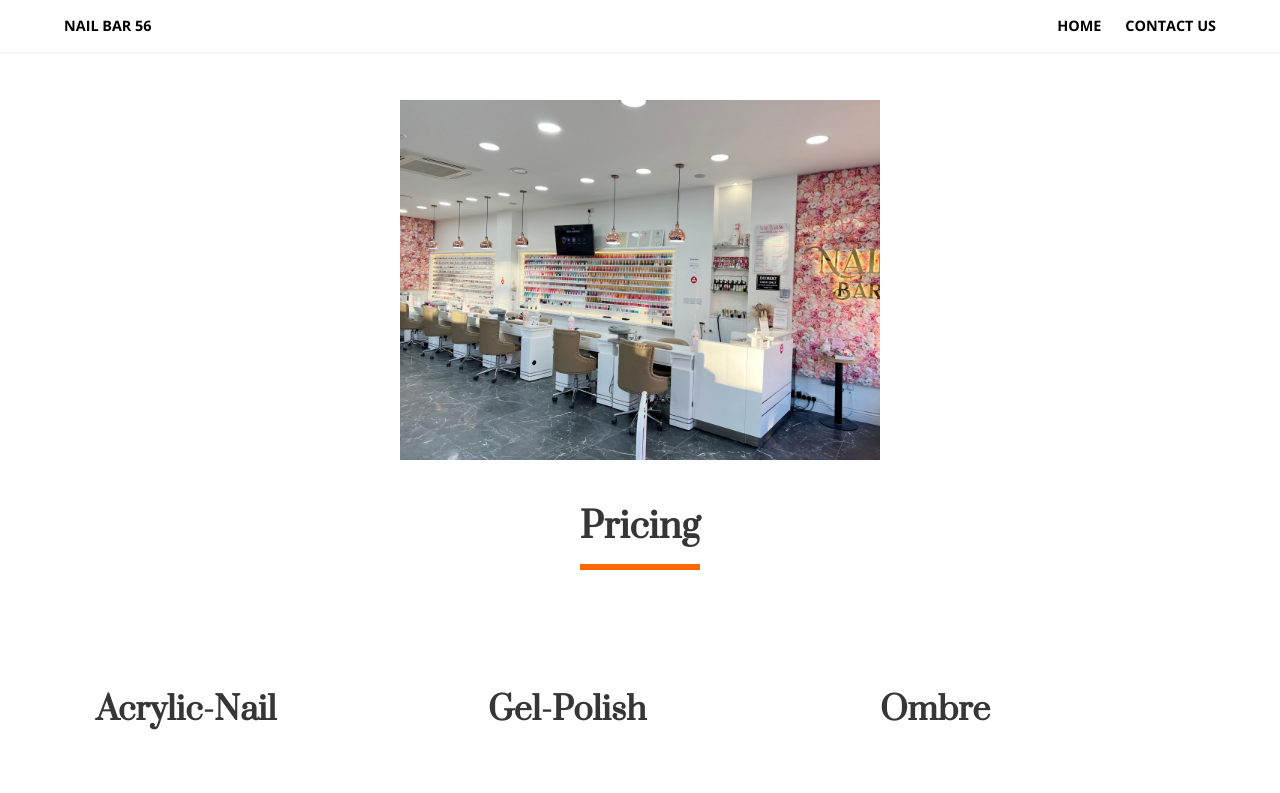
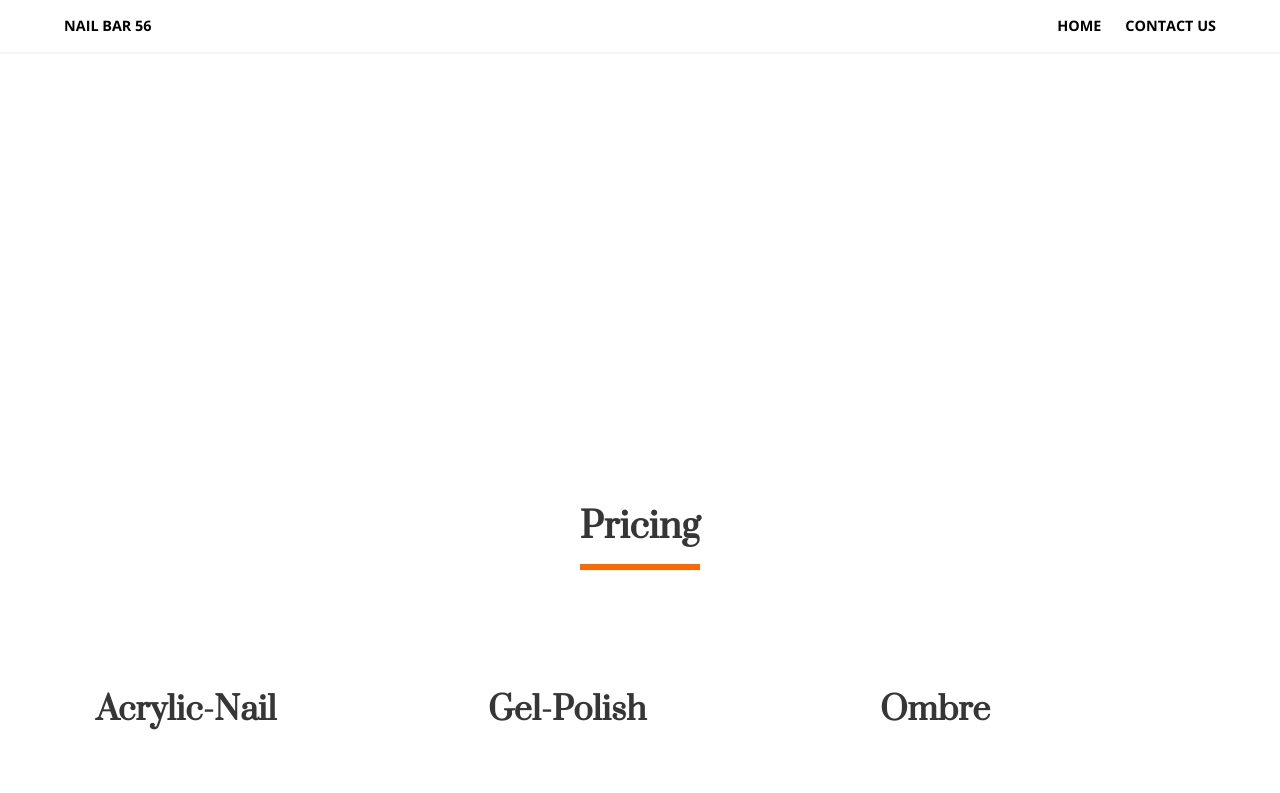
Before and after one commit to AndyNgu98/nail-bar, a website with bundled scripts: page pricing.html in a window 1280 px wide. Shown: the top 793 px of the page. Built offline with nearby package versions, Linux system fonts and the light colour scheme; no server answers.

Commit message:
site update

```diff
--- a/pricing.html
+++ b/pricing.html
@@ -35,7 +35,6 @@
   <section class="hero hero__pricing">
     <div class="hero-body">
       <div class="container has-text-centered">
-        <img class="hero__pricing" src="/images/hero__pricing.jpg" alt="Nail Bar 56" data-rellax-speed="-3">
 
       </div>
     </div>
--- a/sass/partials/_layout.scss
+++ b/sass/partials/_layout.scss
@@ -17,8 +17,7 @@
 .hero {
   @include transition;
   @include background-center;
-width: 100%;
-background-color: red;
+
   &__image {
     width: 500px;
     display: block;
@@ -33,9 +32,9 @@ background-color: red;
   }
 
   &__pricing {
-    background-image: url('/images/hero__pricing.jpg');
+    background-image: url('../../images/hero__pricing.jpg');
     height: 30vh;
-    width: 100%;
+
     @include breakpoint(desktop) {
       height: 45vh;
     }
```
